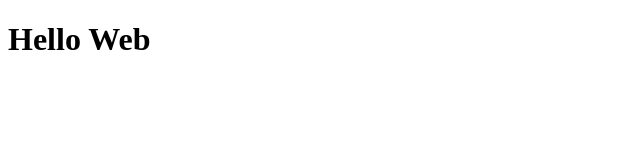
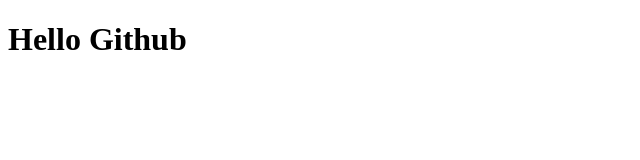
Before and after one commit to TheAli711/git-github-session, a plain HTML site: page index.html in a window 1280 px wide. Shown: the full height of the page, 0-640 px from the left. Drawn offline with Linux system fonts and the light colour scheme.

Commit message:
Update index.html

```diff
--- a/index.html
+++ b/index.html
@@ -8,7 +8,7 @@
 </head>
 
 <body>
-    <h1>Hello Web</h1>
+    <h1>Hello Github</h1>
 </body>
 
 </html>
```
